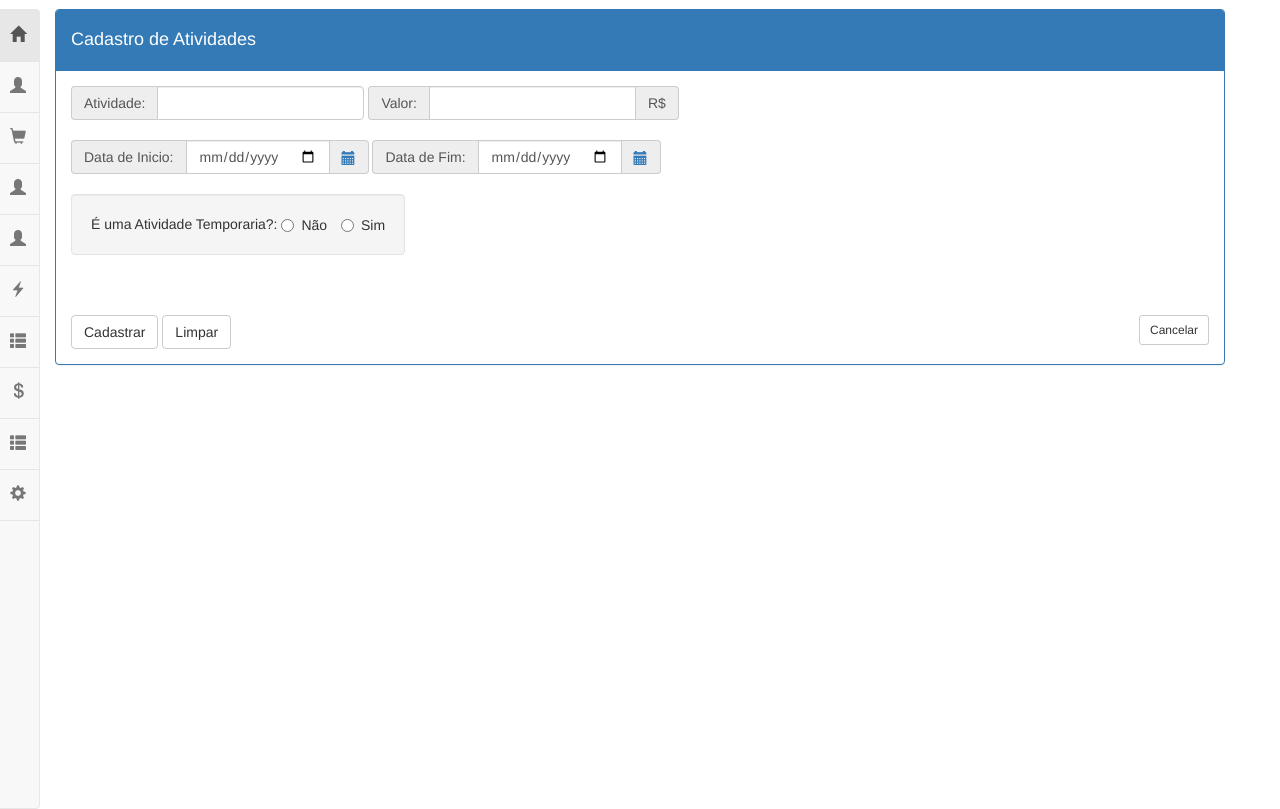
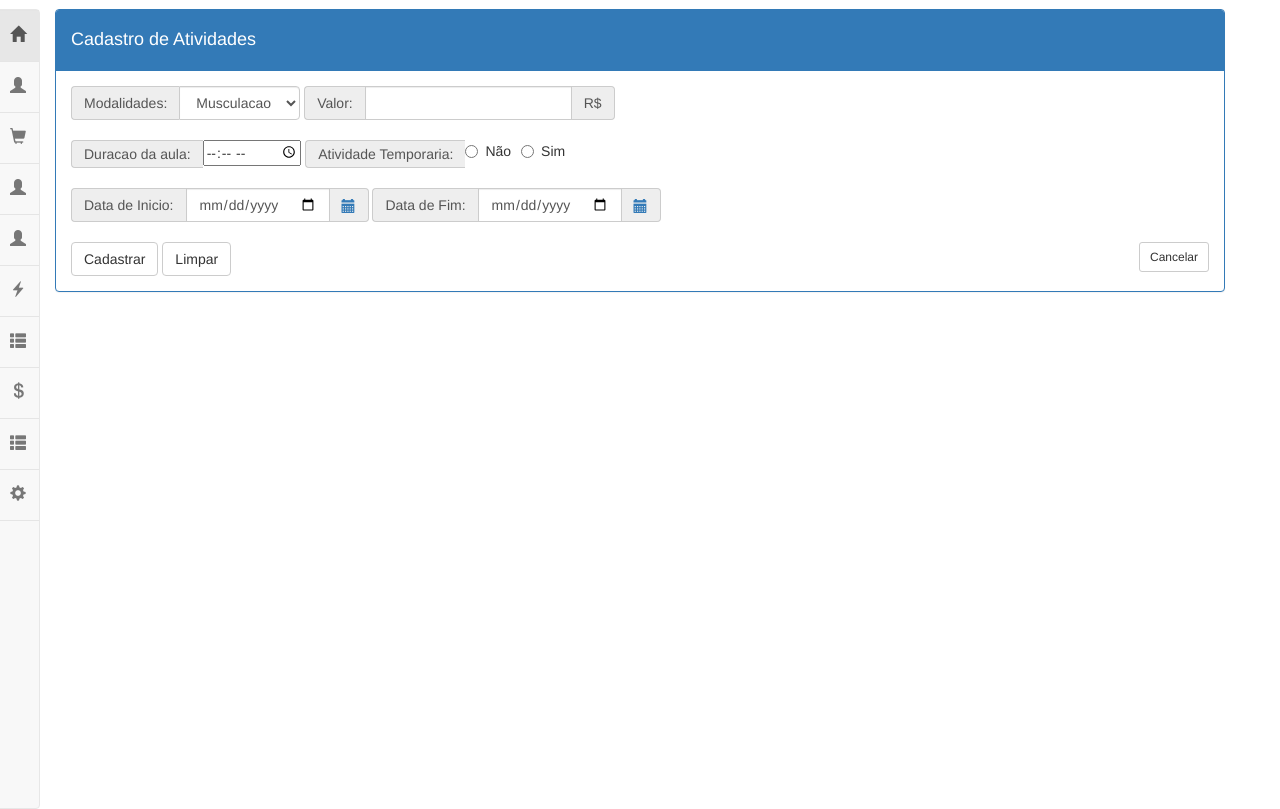
Before and after one commit to magnofaustino/sisfit_facol, a PHP site: page /cadastro_atividades.php in a window 1280 px wide. Shown: the part 51-860 px from the top of the page. Run offline with PHP 8.4, Linux system fonts and the light colour scheme.

Commit message:
Dados inseridos no cadastro de atividades

```diff
--- a/cadastro_aluno.php
+++ b/cadastro_aluno.php
@@ -35,8 +35,7 @@ include "menu.php";
 
                 <div class="input-group">
                     <span class="input-group-addon">Data de Nascimento:</span>
-                    <input type="date" class="form-control" name="nascimento">
-                    <span class="input-group-addon"><a class="pull-right hidden-xs showopacity glyphicon glyphicon-calendar"></a></span>
+                    <input type="date" name="bday">
 
                 </div></div><br></br>
                 <div class="form-inline">
@@ -188,7 +187,7 @@ include "menu.php";
                 </div>
                 <div class="input-group">
                     <span class="input-group-addon">Data de Cadastro:</span>
-                    <input type="text" class="form-control" name="dt_cadastro">
+                    <input type="date" name="bday">
                 </div></div></div><br>
 
                 </div>
--- a/cadastro_atividades.php
+++ b/cadastro_atividades.php
@@ -18,16 +18,47 @@ include "menu.php";
                 <div class="panel-heading"><h4>Cadastro de Atividades</h4></div>
                 <div class="panel-body">
 		<div class="form-inline">
-                <div class="form-group">
-                <div class="input-group">
-                    <span class="input-group-addon">Atividade:</span>
-                    <input type="text" class="form-control" name="atividade">
-                </div>
+
+
+               <div class="input-group">
+                    <span class="input-group-addon">Modalidades:</span>
+                    <select class="form-control" name="Modalidades">
+                         <option value="">Musculacao</option>
+                         <option value="">Pilates</option>
+                         <option value="">Muay-thai</option>
+                         <option value="">Aerobica</option>
+                         </select>
+                      </div>
+
                 <div class="input-group">
                     <span class="input-group-addon">Valor:</span>
                     <input type="text" class="form-control" name="valor">
                     <span class="input-group-addon">R$</span>
-                </div></div></div><br>
+                </div></div><br>
+
+
+                <div class="form-inline">
+                <div class="form-group">
+                <div class="input-group">
+
+                    <span class="input-group-addon">Duracao da aula:</span>
+                    <input type="time" name="usr_time">
+
+                </div>
+
+                <div class="input-group">
+                    <span class="input-group-addon">Atividade Temporaria:</span>
+                        <label class="radio-inline">
+                        <input type="radio" name="atvtemp" value="N">Não
+                        </label>
+
+                        <label class="radio-inline">
+                        <input type="radio" name="atvtemp" value="S">Sim
+                        </label>
+
+                    </div>
+                </div><br>
+                    </div><br>
                 <div class="form-inline">
                 <div class="form-group">
                 <div class="input-group">
@@ -43,16 +74,7 @@ include "menu.php";
                 </div>
                 </div><br>
 
-                <div class="input-group">
-                    <div class="well">É uma Atividade Temporaria?:
-                        <label class="radio-inline">
-                        <input type="radio" name="atvtemp" value="N">Não
-                        </label>
-                        <label class="radio-inline">
-                        <input type="radio" name="atvtemp" value="S">Sim
-                        </label>
-                    </div>
-                </div><br><br>
+
                 <button type="submit"  name="sub" class="btn btn-default">Cadastrar</button>
                 <button type="reset" class="btn btn-default">Limpar</button>
                 <div class="pull-right">
--- a/cadastro_personal.php
+++ b/cadastro_personal.php
@@ -91,8 +91,7 @@ include "menu.php";
                 <div class="form-group">
                 <div class="input-group">
                     <span class="input-group-addon">Data de Nascimento:</span>
-                    <input type="date" class="form-control" name="nascimento">
-                    <span class="input-group-addon"><a class="pull-right hidden-xs showopacity glyphicon glyphicon-calendar"></a></span>
+                    <input type="date" name="bday">
                 </div>
                 <div class="input-group">
                     <div class="well">Sexo:
@@ -118,7 +117,7 @@ include "menu.php";
                 </div>
                 <div class="input-group">
                     <span class="input-group-addon">Data de Cadastro:</span>
-                    <input type="text" class="form-control" name="dt_cadastro">
+                    <input type="date" name="bday">
                 </div></div></div><br>
 
                 <div class="form-inline">
```
